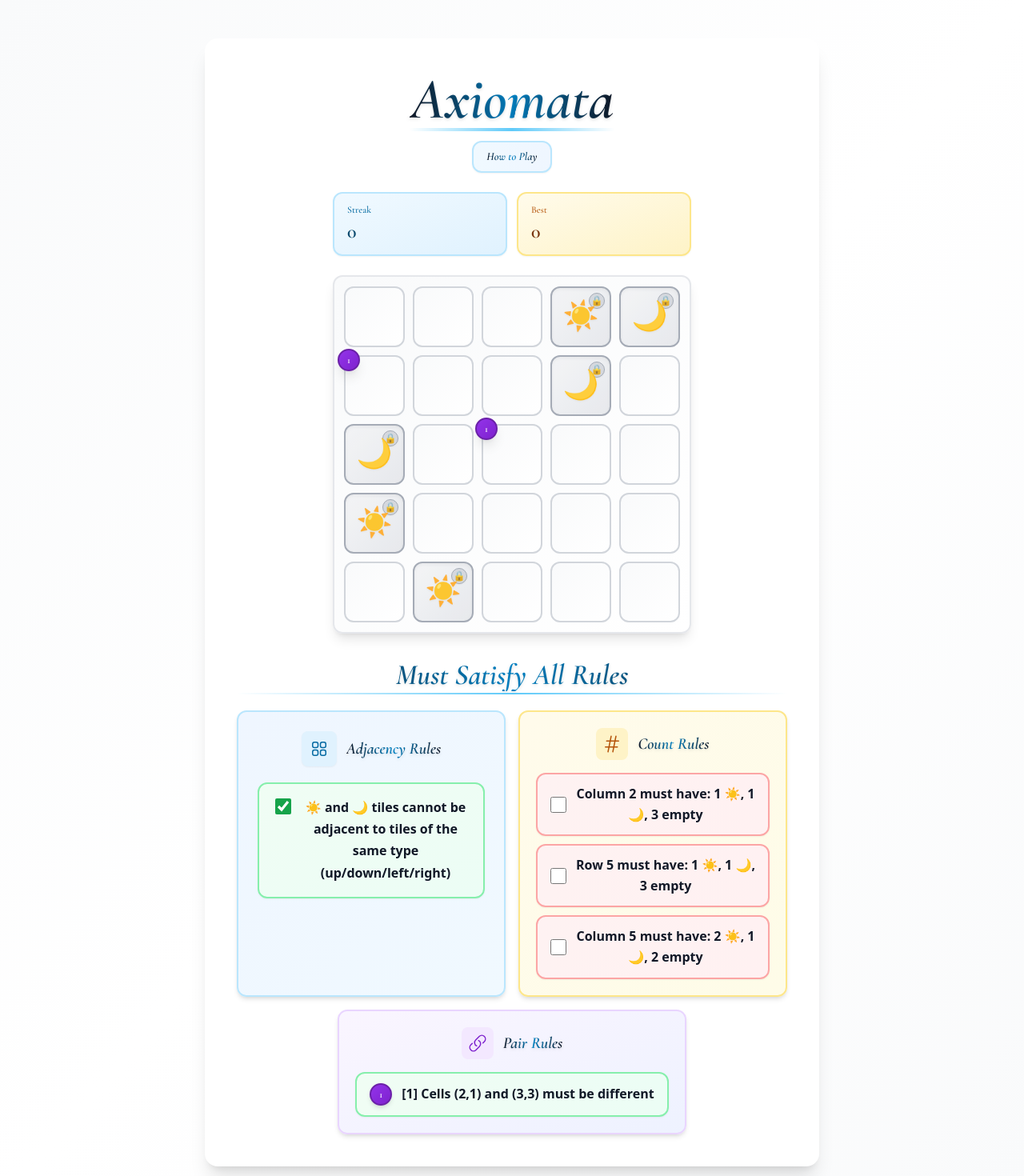
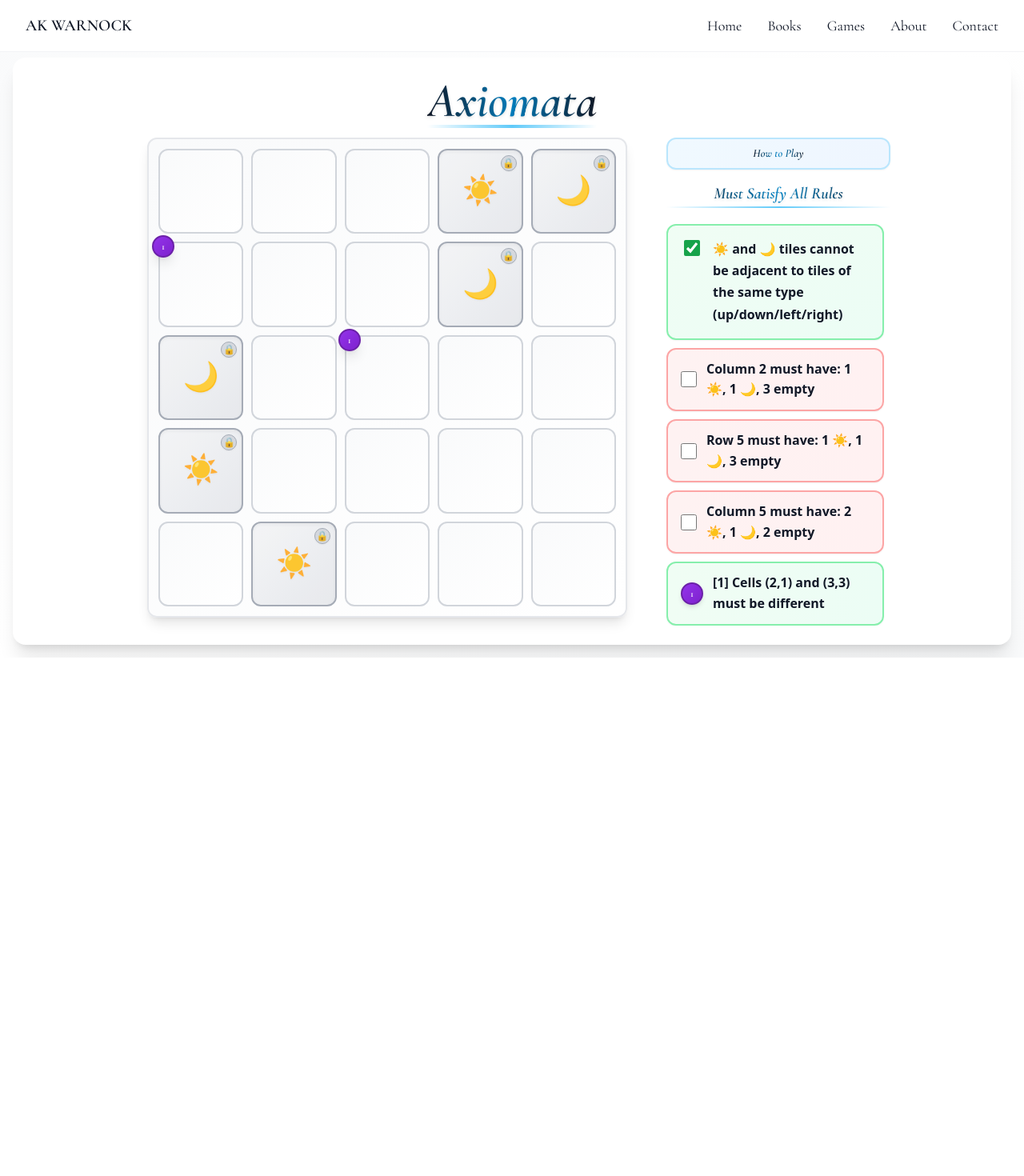
Before and after one commit to folterung/AKWarnockSite, a Next.js app: page /games/axiomata in a window 1280 px wide. Shown: the top 1470 px of the page at 80% size. After the commit the page ends 822 px from the top, so only its background shows below. Built offline with nearby package versions, Linux system fonts and the light colour scheme.

Commit message:
Added Games landing page, header to Axiomata page, fixed image capture for share button

```diff
--- a/src/components/games/axiomata/ConstraintChip.tsx
+++ b/src/components/games/axiomata/ConstraintChip.tsx
@@ -71,7 +71,7 @@ export default function ConstraintChip({ constraint, isValid, pairIndex }: Const
           style={{ cursor: 'default' }}
         />
       )}
-      <span className="text-sm md:text-base leading-normal flex-1 font-bold text-gray-900 font-sans text-center" style={{ lineHeight: '1.6', fontFamily: 'system-ui, -apple-system, BlinkMacSystemFont, "Segoe UI", Roboto, "Helvetica Neue", Arial, sans-serif' }}>{getLabel()}</span>
+      <span className="text-sm md:text-base leading-normal flex-1 font-bold text-gray-900 font-sans text-left" style={{ lineHeight: '1.6', fontFamily: 'system-ui, -apple-system, BlinkMacSystemFont, "Segoe UI", Roboto, "Helvetica Neue", Arial, sans-serif' }}>{getLabel()}</span>
     </div>
   );
 }
--- a/src/components/games/axiomata/ConstraintsPanel.tsx
+++ b/src/components/games/axiomata/ConstraintsPanel.tsx
@@ -4,7 +4,6 @@ import { useMemo } from 'react';
 import ConstraintChip from './ConstraintChip';
 import { useGameStore } from '@/store/games/axiomata/useGameStore';
 import { validateAll } from '@/lib/games/axiomata/validator';
-import { Squares2X2Icon, HashtagIcon, LinkIcon } from '@heroicons/react/24/outline';
 
 export default function ConstraintsPanel() {
   const grid = useGameStore((state) => state.grid);
@@ -26,26 +25,9 @@ export default function ConstraintsPanel() {
   const pairConstraints = puzzle.constraints.filter((c) => c.type === 'pair');
   const regionConstraints = puzzle.constraints.filter((c) => c.type === 'region');
 
-  return (
-    <div className="w-full max-w-4xl mx-auto">
-      <div className="relative mb-6">
-        <h3
-          className="text-3xl md:text-4xl font-semibold italic text-center text-transparent bg-clip-text bg-gradient-to-r from-gray-900 via-primary-600 to-gray-900 drop-shadow-sm"
-          style={{ fontFamily: "'Cormorant Garamond', serif", textShadow: '0 2px 4px rgba(0,0,0,0.1)' }}
-        >
-          Must Satisfy All Rules
-        </h3>
-        <div className="absolute -bottom-1 left-0 right-0 h-0.5 bg-gradient-to-r from-transparent via-primary-400 to-transparent opacity-80"></div>
-      </div>
-
-      <div className="grid grid-cols-1 md:grid-cols-2 gap-4">
-
-      {adjacencyConstraints.length > 0 && (() => {
+  function getAdjacencyText() {
     const sunAdjacency = adjacencyConstraints.find(c => c.tileType === 'SUN');
     const moonAdjacency = adjacencyConstraints.find(c => c.tileType === 'MOON');
-        const allAdjacencyValid = adjacencyConstraints.every(c => validation.constraintStatus.get(c) ?? false);
-
-        const getAdjacencyText = () => {
     if (sunAdjacency && moonAdjacency) {
       return '☀️ and 🌙 tiles cannot be adjacent to tiles of the same type (up/down/left/right)';
     } else if (sunAdjacency) {
@@ -53,17 +35,14 @@ export default function ConstraintsPanel() {
     } else {
       return '🌙 tiles cannot be adjacent to other 🌙 tiles (up/down/left/right)';
     }
-        };
+  }
 
+  function renderAdjacencyRule() {
+    if (adjacencyConstraints.length === 0) {
+      return null;
+    }
+    const allAdjacencyValid = adjacencyConstraints.every(c => validation.constraintStatus.get(c) ?? false);
     return (
-          <div className="bg-gradient-to-br from-blue-50 to-primary-50 border-2 border-primary-200 rounded-xl p-6 shadow-md hover:shadow-lg transition-all duration-300">
-            <div className="flex items-center justify-center gap-3 mb-5">
-              <div className="bg-primary-100 p-2.5 rounded-lg shadow-sm">
-                <Squares2X2Icon className="w-6 h-6 text-primary-700" />
-              </div>
-              <h4 className="text-lg md:text-xl font-semibold italic text-transparent bg-clip-text bg-gradient-to-r from-gray-900 via-primary-600 to-gray-900 drop-shadow-sm" style={{ fontFamily: "'Cormorant Garamond', serif", textShadow: '0 2px 4px rgba(0,0,0,0.1)' }}>Adjacency Rules</h4>
-            </div>
-            <div className="space-y-2.5">
       <div
         className={`
           flex items-start gap-4 px-5 py-4 rounded-xl border-2 transition-all duration-300
@@ -80,24 +59,28 @@ export default function ConstraintsPanel() {
           className="w-5 h-5 rounded border-2 flex-shrink-0 cursor-default accent-green-600 mt-0.5"
           style={{ cursor: 'default' }}
         />
-                <span className="text-sm md:text-base leading-relaxed flex-1 font-bold text-gray-900 font-sans text-center block" style={{ lineHeight: '1.7', fontFamily: 'system-ui, -apple-system, BlinkMacSystemFont, "Segoe UI", Roboto, "Helvetica Neue", Arial, sans-serif' }}>
+        <span className="text-sm md:text-base leading-relaxed flex-1 font-bold text-gray-900 font-sans text-left block" style={{ lineHeight: '1.7', fontFamily: 'system-ui, -apple-system, BlinkMacSystemFont, "Segoe UI", Roboto, "Helvetica Neue", Arial, sans-serif' }}>
           {getAdjacencyText()}
         </span>
       </div>
+    );
+  }
+
+  return (
+    <div className="w-full">
+      <div className="relative mb-6">
+        <h3
+          className="text-2xl md:text-3xl lg:text-xl font-semibold italic text-center text-transparent bg-clip-text bg-gradient-to-r from-gray-900 via-primary-600 to-gray-900 drop-shadow-sm"
+          style={{ fontFamily: "'Cormorant Garamond', serif", textShadow: '0 2px 4px rgba(0,0,0,0.1)' }}
+        >
+          Must Satisfy All Rules
+        </h3>
+        <div className="absolute -bottom-1 left-0 right-0 h-0.5 bg-gradient-to-r from-transparent via-primary-400 to-transparent opacity-80"></div>
       </div>
-          </div>
-        );
-      })()}
 
-      {countConstraints.length > 0 && (
-        <div className="bg-gradient-to-br from-amber-50 to-yellow-50 border-2 border-amber-200 rounded-xl p-5 shadow-md hover:shadow-lg transition-all duration-300">
-          <div className="flex items-center justify-center gap-3 mb-4">
-            <div className="bg-amber-100 p-2 rounded-lg">
-              <HashtagIcon className="w-6 h-6 text-amber-700" />
-            </div>
-            <h4 className="text-lg md:text-xl font-semibold italic text-transparent bg-clip-text bg-gradient-to-r from-gray-900 via-primary-600 to-gray-900 drop-shadow-sm" style={{ fontFamily: "'Cormorant Garamond', serif", textShadow: '0 2px 4px rgba(0,0,0,0.1)' }}>Count Rules</h4>
-          </div>
-          <div className="space-y-2.5">
+      <div className="space-y-2.5 max-h-[calc(100vh-400px)] lg:max-h-[600px] overflow-y-auto pr-2">
+        {renderAdjacencyRule()}
+
         {countConstraints.map((constraint, index) => (
           <ConstraintChip
             key={`count-${index}`}
@@ -105,19 +88,7 @@ export default function ConstraintsPanel() {
             isValid={validation.constraintStatus.get(constraint) ?? false}
           />
         ))}
-          </div>
-        </div>
-      )}
 
-      {pairConstraints.length > 0 && (
-        <div className="bg-gradient-to-br from-purple-50 to-indigo-50 border-2 border-purple-200 rounded-xl p-5 shadow-md hover:shadow-lg transition-all duration-300 md:col-span-2 md:max-w-md md:mx-auto">
-          <div className="flex items-center justify-center gap-3 mb-4">
-            <div className="bg-purple-100 p-2 rounded-lg">
-              <LinkIcon className="w-6 h-6 text-purple-700" />
-            </div>
-            <h4 className="text-lg md:text-xl font-semibold italic text-transparent bg-clip-text bg-gradient-to-r from-gray-900 via-primary-600 to-gray-900 drop-shadow-sm" style={{ fontFamily: "'Cormorant Garamond', serif", textShadow: '0 2px 4px rgba(0,0,0,0.1)' }}>Pair Rules</h4>
-          </div>
-          <div className="space-y-2.5">
         {pairConstraints.map((constraint, index) => (
           <ConstraintChip
             key={`pair-${index}`}
@@ -126,19 +97,7 @@ export default function ConstraintsPanel() {
             pairIndex={index}
           />
         ))}
-          </div>
-        </div>
-      )}
 
-      {regionConstraints.length > 0 && (
-        <div className="bg-gradient-to-br from-emerald-50 to-teal-50 border-2 border-emerald-200 rounded-xl p-5 shadow-md hover:shadow-lg transition-all duration-300">
-          <div className="flex items-center justify-center gap-3 mb-4">
-            <div className="bg-emerald-100 p-2 rounded-lg">
-              <Squares2X2Icon className="w-6 h-6 text-emerald-700" />
-            </div>
-            <h4 className="text-lg md:text-xl font-semibold italic text-transparent bg-clip-text bg-gradient-to-r from-gray-900 via-primary-600 to-gray-900 drop-shadow-sm" style={{ fontFamily: "'Cormorant Garamond', serif", textShadow: '0 2px 4px rgba(0,0,0,0.1)' }}>Region Rules</h4>
-          </div>
-          <div className="space-y-2.5">
         {regionConstraints.map((constraint, index) => (
           <ConstraintChip
             key={`region-${index}`}
@@ -148,8 +107,5 @@ export default function ConstraintsPanel() {
         ))}
       </div>
     </div>
-      )}
-      </div>
-    </div>
   );
 }
--- a/src/components/games/axiomata/Grid.tsx
+++ b/src/components/games/axiomata/Grid.tsx
@@ -52,8 +52,8 @@ export default function Grid() {
   };
 
   return (
-    <div className="w-full max-w-md mx-auto">
-      <div className="aspect-square grid grid-cols-5 gap-2.5 p-3 relative bg-gradient-to-br from-gray-50 to-white rounded-xl border-2 border-gray-200 shadow-lg">
+    <div className="w-full mx-auto">
+      <div className="aspect-square grid grid-cols-5 gap-2.5 p-3 relative bg-gradient-to-br from-gray-50 to-white rounded-xl border-2 border-gray-200 shadow-lg ml-auto mr-auto" style={{ minWidth: '320px', maxWidth: '600px', width: '100%' }}>
         {grid.map((row, rowIndex) =>
           row.map((tile, colIndex) => {
             const key = `${rowIndex},${colIndex}`;
--- a/src/components/layout/Header.tsx
+++ b/src/components/layout/Header.tsx
@@ -5,7 +5,7 @@ export default function Header() {
   const [isMenuOpen, setIsMenuOpen] = useState(false)
 
   return (
-    <header className="fixed w-full bg-white/90 backdrop-blur-sm z-50 border-b border-gray-100">
+    <header className="fixed w-full bg-white/90 backdrop-blur-sm z-[60] border-b border-gray-100">
       <nav className="max-w-7xl mx-auto px-4 sm:px-6 lg:px-8">
         <div className="flex justify-between h-16">
           {/* Logo */}
@@ -37,7 +37,7 @@ export default function Header() {
 
             {/* Games Dropdown */}
             <div className="relative group">
-              <Link href="/games/axiomata" className="nav-link">
+              <Link href="/games" className="nav-link">
                 Games
               </Link>
               <div className="nav-dropdown">
@@ -92,8 +92,8 @@ export default function Header() {
             <Link href="/books" className="block px-3 py-2 nav-link">
               Books
             </Link>
-            <Link href="/games/axiomata" className="block px-3 py-2 nav-link">
-              Games - Axiomata
+            <Link href="/games" className="block px-3 py-2 nav-link">
+              Games
             </Link>
             <Link href="/about" className="block px-3 py-2 nav-link">
               About
--- a/src/pages/games/axiomata.tsx
+++ b/src/pages/games/axiomata.tsx
@@ -1,13 +1,14 @@
 import { useEffect, useState } from 'react';
 import Head from 'next/head';
+import Header from '@/components/layout/Header';
 import Grid from '@/components/games/axiomata/Grid';
 import ConstraintsPanel from '@/components/games/axiomata/ConstraintsPanel';
-import TopBar from '@/components/games/axiomata/TopBar';
 import StatsModal from '@/components/games/axiomata/StatsModal';
 import { useGameStore } from '@/store/games/axiomata/useGameStore';
 import { generatePuzzle } from '@/lib/games/axiomata/generator';
 import { getDailyKey } from '@/lib/games/axiomata/seed';
 import { track } from '@/lib/analytics';
+import type { Puzzle } from '@/lib/games/axiomata/types';
 
 export default function AxiomataPage() {
   const [isModalOpen, setIsModalOpen] = useState(false);
@@ -224,14 +225,15 @@ export default function AxiomataPage() {
       <Head>
         <title>Axiomata | A.K. Warnock</title>
       </Head>
-      <div className="min-h-screen bg-gradient-to-br from-gray-50 via-white to-gray-50 py-8 md:py-12 px-4">
-        <div className="max-w-3xl mx-auto">
-          <div className="bg-white rounded-2xl shadow-xl p-6 md:p-10">
-            <div className="relative mb-6">
+      <Header />
+      <div className="min-h-screen bg-gradient-to-br from-gray-50 via-white to-gray-50 pt-20 py-4 md:pt-[4.5rem] px-4">
+        <div className="max-w-7xl mx-auto">
+          <div className="bg-white rounded-2xl shadow-xl p-4 md:p-6">
+            <div className="relative mb-4">
               <div className="flex justify-center">
                 <div className="relative">
                   <h1
-                    className="text-6xl md:text-7xl font-semibold italic text-transparent bg-clip-text bg-gradient-to-r from-gray-900 via-primary-600 to-gray-900 drop-shadow-sm"
+                    className="text-5xl md:text-6xl font-semibold italic text-transparent bg-clip-text bg-gradient-to-r from-gray-900 via-primary-600 to-gray-900 drop-shadow-sm"
                     style={{ fontFamily: "'Cormorant Garamond', serif", textShadow: '0 2px 4px rgba(0,0,0,0.1)' }}
                   >
                     Axiomata
@@ -239,24 +241,26 @@ export default function AxiomataPage() {
                   <div className="absolute -bottom-1 left-0 right-0 h-1 bg-gradient-to-r from-transparent via-primary-400 to-transparent opacity-80"></div>
                 </div>
               </div>
-              <div className="flex justify-center mt-4">
+            </div>
+
+            <div className="flex flex-col lg:flex-row gap-6 lg:gap-8 items-start lg:items-start max-w-[946px] ml-auto mr-auto">
+              <div className="w-full lg:flex-[3] lg:flex-shrink-0 mb-8 lg:mb-0 flex justify-center lg:justify-start">
+                <Grid />
+              </div>
+
+              <div className="w-full lg:flex-1 lg:min-w-[280px] lg:max-w-[350px]">
+                <div className="mb-4">
                   <button
                     onClick={() => setIsHowToPlayOpen(true)}
-                  className="px-4 py-2 bg-gradient-to-r from-primary-50 to-blue-50 border-2 border-primary-200 rounded-xl hover:from-primary-100 hover:to-blue-100 hover:border-primary-300 font-semibold text-sm transition-all duration-200 shadow-sm hover:shadow-md italic"
+                    className="w-full px-4 py-2 bg-gradient-to-r from-primary-50 to-blue-50 border-2 border-primary-200 rounded-xl hover:from-primary-100 hover:to-blue-100 hover:border-primary-300 font-semibold text-sm transition-all duration-200 shadow-sm hover:shadow-md italic"
                     style={{ fontFamily: "'Cormorant Garamond', serif" }}
                   >
                     <span className="text-transparent bg-clip-text bg-gradient-to-r from-gray-900 via-primary-600 to-gray-900">How to Play</span>
                   </button>
                 </div>
+                <ConstraintsPanel />
               </div>
-
-            <TopBar />
-
-            <div className="mb-8">
-              <Grid />
             </div>
-
-            <ConstraintsPanel />
 
             <StatsModal
               isOpen={isModalOpen}
--- /dev/null
+++ b/src/pages/games/index.tsx
@@ -0,0 +1,56 @@
+import Link from 'next/link';
+import Head from 'next/head';
+import Header from '../../components/layout/Header';
+import Footer from '../../components/layout/Footer';
+import Image from 'next/image';
+
+export default function Games() {
+  return (
+    <>
+      <Header />
+      <Head>
+        <title>Games | A.K. Warnock</title>
+        <meta name="description" content="Play games by A.K. Warnock" />
+      </Head>
+
+      <div className="pt-24 px-4 py-8 max-w-3xl mx-auto">
+        <h1 className="text-4xl font-bold text-center mb-8">Games</h1>
+
+        <div className="space-y-6">
+          <Link
+            href="/games/axiomata"
+            className="block border border-gray-300 rounded-lg p-6 hover:bg-gray-100 transition group"
+          >
+            <div className="flex items-center gap-6">
+              <div className="flex-shrink-0">
+                <div className="w-24 h-24 bg-gradient-to-br from-primary-50 to-blue-50 border-2 border-primary-200 rounded-lg overflow-hidden">
+                  <Image
+                    src="/images/games/axiomata.png"
+                    alt="Axiomata game"
+                    width={96}
+                    height={96}
+                    className="w-full h-full object-cover"
+                  />
+                </div>
+              </div>
+              <div className="flex-1">
+                <h2 className="text-2xl font-semibold text-gray-900 group-hover:text-primary-600 transition-colors mb-2">
+                  Axiomata
+                </h2>
+                <p className="text-gray-600">
+                  A daily logic puzzle game. Solve the grid by satisfying all constraints!
+                </p>
+              </div>
+              <div className="flex-shrink-0">
+                <svg className="w-6 h-6 text-gray-400 group-hover:text-primary-600 transition-colors" fill="none" stroke="currentColor" viewBox="0 0 24 24">
+                  <path strokeLinecap="round" strokeLinejoin="round" strokeWidth={2} d="M9 5l7 7-7 7" />
+                </svg>
+              </div>
+            </div>
+          </Link>
+        </div>
+      </div>
+      <Footer fixed />
+    </>
+  );
+}
--- a/src/store/games/axiomata/useGameStore.ts
+++ b/src/store/games/axiomata/useGameStore.ts
@@ -73,6 +73,51 @@ function saveToStorage(state: Partial<GameState>): void {
   }
 }
 
+function getBoardStorageKey(dailyKey: string): string {
+  return `axiomata-board-${dailyKey}`;
+}
+
+function loadBoardState(dailyKey: string): {
+  grid: Grid | null;
+  isComplete: boolean;
+  startTime: number | null;
+  timeToSolveMs: number | null;
+} {
+  if (typeof window === 'undefined') {
+    return { grid: null, isComplete: false, startTime: null, timeToSolveMs: null };
+  }
+  try {
+    const stored = localStorage.getItem(getBoardStorageKey(dailyKey));
+    if (stored) {
+      const parsed = JSON.parse(stored);
+      return {
+        grid: parsed.grid || null,
+        isComplete: parsed.isComplete || false,
+        startTime: parsed.startTime || null,
+        timeToSolveMs: parsed.timeToSolveMs || null,
+      };
+    }
+  } catch (error) {
+    console.error('Failed to load board state:', error);
+  }
+  return { grid: null, isComplete: false, startTime: null, timeToSolveMs: null };
+}
+
+function saveBoardState(dailyKey: string, grid: Grid, isComplete: boolean, startTime: number | null, timeToSolveMs: number | null): void {
+  if (typeof window === 'undefined') return;
+  try {
+    const toSave = {
+      grid,
+      isComplete,
+      startTime,
+      timeToSolveMs,
+    };
+    localStorage.setItem(getBoardStorageKey(dailyKey), JSON.stringify(toSave));
+  } catch (error) {
+    console.error('Failed to save board state:', error);
+  }
+}
+
 const stored = loadFromStorage();
 
 export const useGameStore = create<GameStore>()((set, get) => ({
@@ -108,11 +153,22 @@ export const useGameStore = create<GameStore>()((set, get) => ({
             attemptCountToday: 0,
           });
         } else {
-          set({
-            grid: initializeGrid(puzzle),
-            puzzle,
-            isComplete: false,
-          });
+          const savedBoardState = loadBoardState(dailyKey);
+          if (savedBoardState.grid) {
+            set({
+              grid: savedBoardState.grid,
+              puzzle,
+              isComplete: savedBoardState.isComplete,
+              startTime: savedBoardState.startTime,
+              timeToSolveMs: savedBoardState.timeToSolveMs,
+            });
+          } else {
+            set({
+              grid: initializeGrid(puzzle),
+              puzzle,
+              isComplete: false,
+            });
+          }
         }
       },
 
@@ -138,7 +194,9 @@ export const useGameStore = create<GameStore>()((set, get) => ({
         const newGrid = state.grid.map((r) => [...r]);
         newGrid[row][col] = nextState;
 
+        const dailyKey = getDailyKey();
         set({ grid: newGrid });
+        saveBoardState(dailyKey, newGrid, state.isComplete, state.startTime, state.timeToSolveMs);
         get().checkCompletion();
       },
 
@@ -174,8 +232,11 @@ export const useGameStore = create<GameStore>()((set, get) => ({
             attemptCountToday: state.attemptCountToday,
             lastDailyKey: state.lastDailyKey,
           });
+          saveBoardState(dailyKey, state.grid, true, state.startTime, solveTime);
         } else {
+          const dailyKey = getDailyKey();
           set({ isComplete: false });
+          saveBoardState(dailyKey, state.grid, false, state.startTime, state.timeToSolveMs);
         }
       },
 
@@ -194,7 +255,10 @@ export const useGameStore = create<GameStore>()((set, get) => ({
       startTimer: () => {
         const state = get();
         if (!state.startTime && !state.isComplete) {
-          set({ startTime: Date.now() });
+          const startTime = Date.now();
+          const dailyKey = getDailyKey();
+          set({ startTime });
+          saveBoardState(dailyKey, state.grid, state.isComplete, startTime, state.timeToSolveMs);
         }
       },
 
```
Also changed, not shown: src/components/games/axiomata/ShareCard.tsx (+63 -51 lines), src/components/games/axiomata/StatsModal.tsx (+13 -11 lines), src/pages/games/axiomata/practice.tsx (+9 -5 lines), public/images/games/axiomata.png (added). Lines whose indentation alone changed are shown as unchanged.
